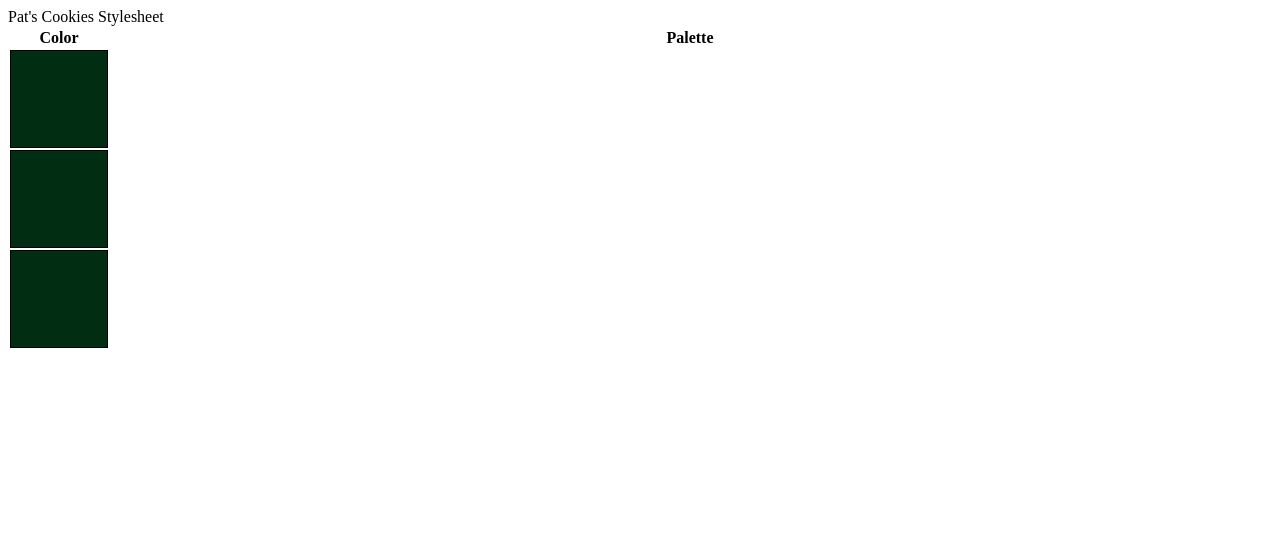
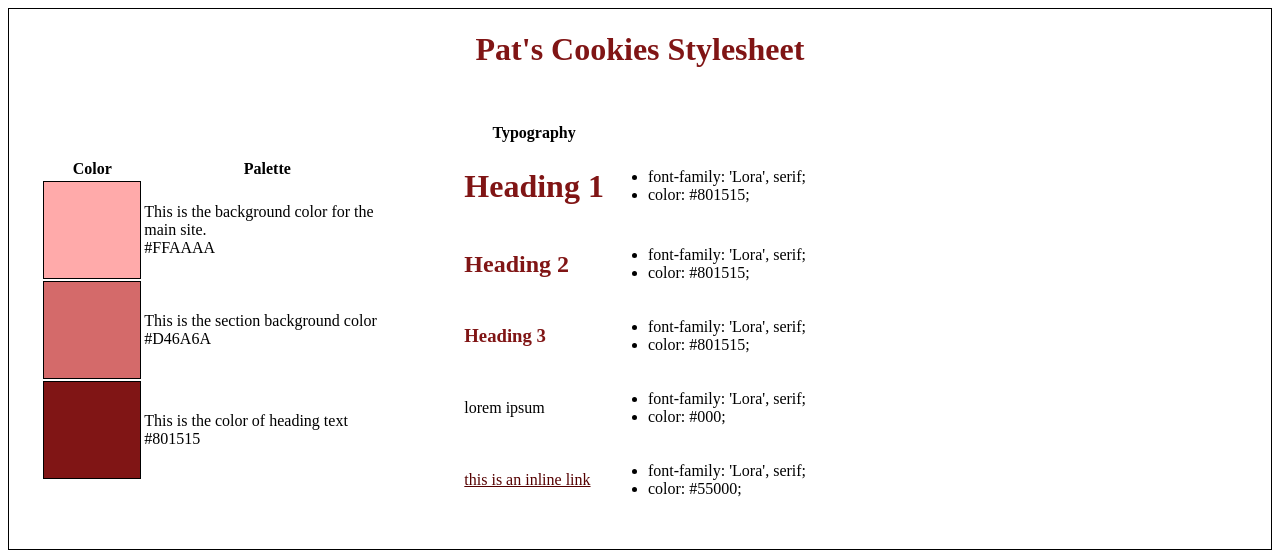
Before and after one commit to erfillmore/salmon-cookies, a plain HTML site: page styleguide.html in a window 1280 px wide. Drawn offline with Linux system fonts and the light colour scheme.

Commit message:
july 22nd assignment 7 commit

```diff
--- a/style.css
+++ b/style.css
@@ -1,17 +1,48 @@
 
 .{font-family: 'Lora', serif;}
 
-font-weight: bold;
-font-color: red;
-background-color;
 
-table, th, td {
-    border: 1px solid black;
+
+#css {
+    border: 0.1em solid black;
+    padding: 0.02em
+}
+
+table {
+  width: 22em;
+  display: inline-block;
+  vertical-align: middle;
+  align-items: center;
+  margin: 2em
+}
+
+section table {
+  width: 10em
+}
+
+h1 {
+  font-weight: bold;
+  color: #801515;
+  text-align: center;
+}
+
+h2 {
+  font-weight: bold;
+  color: #801515;
+}
+
+h3 {
+  font-weight: bold;
+  color: #801515;
+}
+
+a {
+  color: #550000
 }
 
 #mainc {
   border: 1px solid #000;
-    background-color: #012E12;
+    background-color: #FFAAAA;
     padding: 3em;
     width: 5%;
     color: #DADBE6;
@@ -20,7 +51,7 @@ table, th, td {
 
 #secondc {
   border: 1px solid #000;
-    background-color: #012E12;
+    background-color: #D46A6A;
     padding: 3em;
     width: 5%;
     color: #DADBE6;
@@ -29,7 +60,7 @@ table, th, td {
 
 #thirdc {
   border: 1px solid #000;
-    background-color: #012E12;
+    background-color: #801515;
     padding: 3em;
     width: 5%;
     color: #DADBE6;
--- a/styleguide.html
+++ b/styleguide.html
@@ -1,10 +1,13 @@
 <!DOCTYPE html>
 <html>
+
 <head>
     <title>Stylesheet: Assignment 7</title>
 </head>
-  <body>
-    <header>Pat's Cookies Stylesheet</header>
+
+<body id="css">
+    <header>
+        <h1>Pat's Cookies Stylesheet</h1></header>
     <table>
         <tr>
             <th>Color</th>
@@ -12,21 +15,76 @@
         </tr>
         <tr>
             <td id="mainc"></td>
-        <td></td>
+            <td>This is the background color for the main site.
+                <br>#FFAAAA</td>
         </tr>
         <tr>
             <td id="secondc"></td>
-        <td></td>
+            <td>This is the section background color
+                <br>#D46A6A</td>
         </tr>
         <tr>
             <td id="thirdc"></td>
-        <td></td>
+            <td>This is the color of heading text
+                <br>#801515 </td>
+        </tr>
+    </table>
+    <table>
+        <tr>
+            <th>Typography</th>
+            <th></th>
         </tr>
         <tr>
-        <td id="backgrc"></td>
-        <td></td>
+            <td>
+                <h1>Heading 1</h1></td>
+            <td>
+                <ul>
+                    <li>font-family: 'Lora', serif;</li>
+                    <li>color: #801515;</li>
+                </ul>
+            </td>
         </tr>
+        <tr>
+            <td>
+                <h2>Heading 2</h2></td>
+            <td>
+                <ul>
+                    <li>font-family: 'Lora', serif;</li>
+                    <li>color: #801515;</li>
+                </ul>
+            </td>
+        </tr>
+        <tr>
+            <td>
+                <h3>Heading 3</h3></td>
+            <td>
+                <ul>
+                    <li>font-family: 'Lora', serif;</li>
+                    <li>color: #801515;</li>
+                </ul>
+            </td>
+        </tr>
+        <tr>
+            <td>lorem ipsum</td>
+            <td>
+                <ul>
+                    <li>font-family: 'Lora', serif;</li>
+                    <li>color: #000;</li>
+                </ul>
+            </td>
+        </tr>
+        <tr>
+            <td><a href=#>this is an inline link</a></td>
+            <td>
+                <ul>
+                    <li>font-family: 'Lora', serif;</li>
+                    <li>color: #55000;</li>
+                </ul>
+            </td>
+        </tr>
+    </table>
 </body>
+
 </html>
 <link rel="stylesheet" type="text/css" href="style.css">
 <link href='https://fonts.googleapis.com/css?family=Lora' rel='stylesheet' type='text/css'>
```
Also changed, not shown: index.html (+9 -3 lines). Lines whose indentation alone changed are shown as unchanged.
